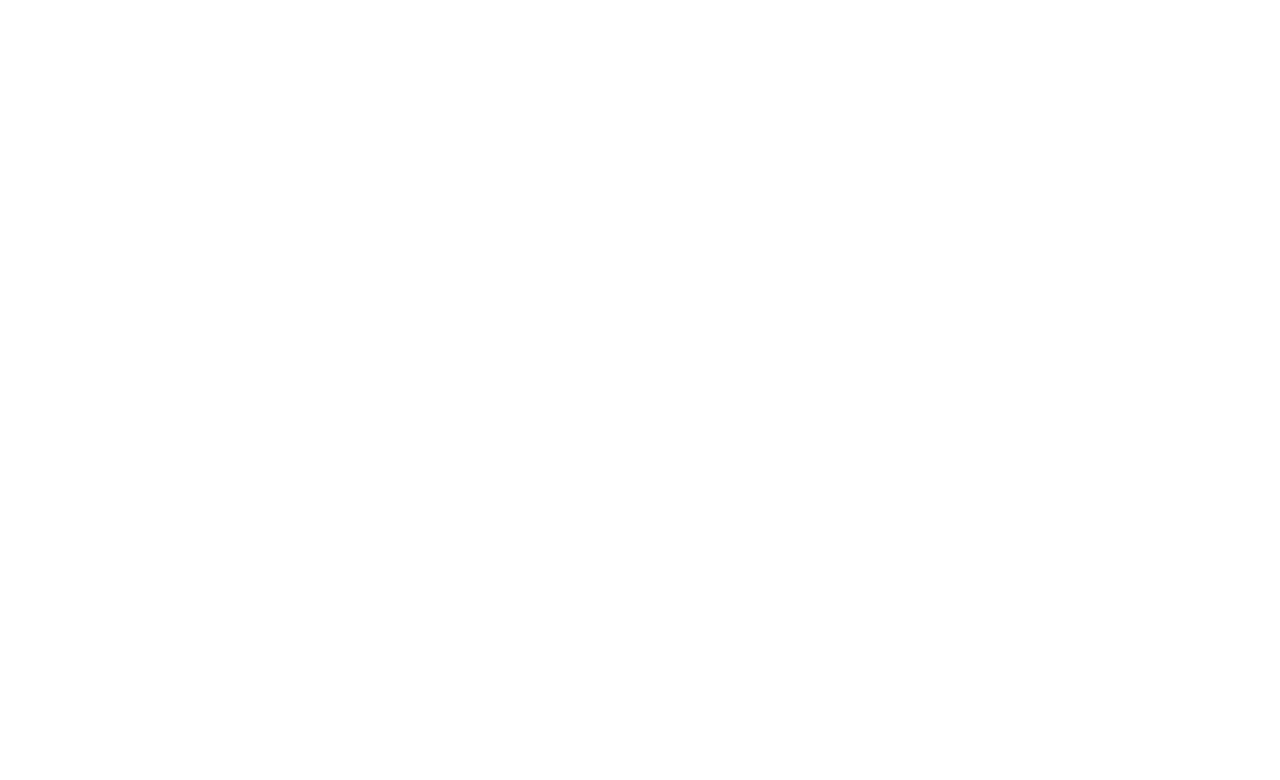
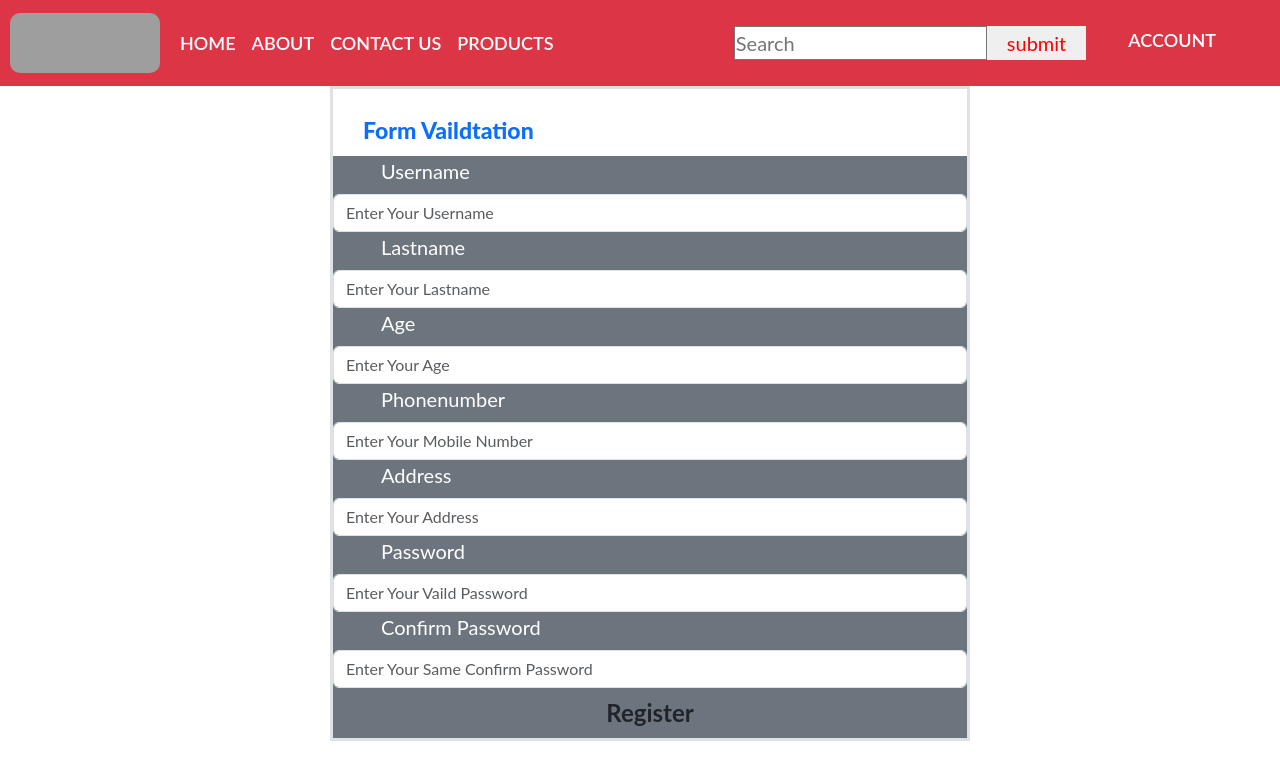
Before and after one commit to baskar7094/e-commerce, a React (Vite) app: page /register in a window 1280 px wide. Before the commit this address had no page. Shown: the top 780 px of the page. Built offline with nearby package versions, Linux system fonts and the light colour scheme; grey boxes are pictures that could not be loaded.

Commit message:
account for login register create

```diff
--- a/src/App.jsx
+++ b/src/App.jsx
@@ -6,6 +6,8 @@
 import About from './components/sub/about/about'
 import Contact from './components/sub/contact/contact'
 import Collection from './components/products/collections/collection'
+import Register from './authodcation/register'
+import Login from './authodcation/login'
 
 
  function App() {
@@ -19,6 +21,9 @@
   <Route path='about' element={<About/>}/>
   <Route path='contact' element={<Contact/>}/>
   <Route path='collections' element={<Collection/>}/>
+  <Route path='register' element={<Register/>}/>
+  <Route path='login' element={<Login/>}/>
+
 </Route>
 
   </Routes>
--- /dev/null
+++ b/src/authodcation/login.jsx
@@ -0,0 +1,20 @@
+import React, { useState } from 'react'
+
+export default function Login() {
+    const [email,setemail] = useState()
+    const [pass,setpass] = useState()
+  return (
+    <div>
+<fieldset className='border border-3 w-50 mx-auto mt-3 mt-sm-4 pt-3 pt-sm-4 '>
+    <legend>login page</legend>
+    <form action="POST" className='bg-secondary'>
+        <label htmlFor="email" className=' form-label '>emailid</label>
+        <input type="email" value={''} onchange={''} placeholder='enter your email' className=' form-control ' />
+        <label htmlFor="password" className=' form-label '>password</label>
+        <input type="password" value={''} onchange={''} placeholder='enter your email' className=' form-control ' />
+        <button type='submit' className='btn btn-secondary  text-center w-100 border  fw-bold'>submit</button>
+    </form>
+</fieldset>
+    </div>
+  )
+}
--- /dev/null
+++ b/src/authodcation/register.jsx
@@ -0,0 +1,42 @@
+import React, { useState } from 'react'
+
+export default function Login() {
+    const [name,setname] = useState('')
+    const [age,setage] = useState('')
+    const [number,setnumber] = useState('')
+    const [address,setaddress] = useState('')
+    const [pass,setpass] = useState()
+    const [confirmpass,setconfirmpass] = useState()
+    const [submit,setsubmit] = useState(true)
+
+
+
+    return (
+        <div>
+
+            <div>
+                <fieldset className='border border-3 w-50 mx-auto pt-2 pt-sm-4 '>
+                    <legend className='text-primary'>form vaildtation </legend>
+                    <form action="POST " className='bg-secondary d-flex  flex-column w-100'>
+                        <label htmlFor="name" className=' form-label ps-lg-5 '>username</label>
+                        <input type="text" value={''} placeholder='enter your username' required onChange={''} className=' form-control ' />
+                        <label htmlFor="name" className=' form-label ps-lg-5 '>lastname</label>
+                        <input type="text" value={''} placeholder='enter your lastname' required onChange={''} className=' form-control ' />
+                        <label htmlFor="name" className=' form-label ps-lg-5 '>age</label>
+                        <input type="number" value={''} placeholder='enter your age' required onChange={''} className=' form-control ' />
+                        <label htmlFor="name" className=' form-label ps-lg-5 '>phonenumber</label>
+                        <input type="number" value={''} placeholder='enter your mobile number' required onChange={''} className=' form-control ' />
+                        <label htmlFor="name" className=' form-label ps-lg-5 '>address</label>
+                        <input type="text" value={''} placeholder='enter your address' required onChange={''} className=' form-control ' />
+                        <label htmlFor="name" className=' form-label ps-lg-5 '>password</label>
+                        <input type="password" value={''} placeholder='enter your vaild password' required onChange={''} className=' form-control ' />
+                        <label htmlFor="name" className=' form-label ps-lg-5 '>confirm password</label>
+                        <input type="password" value={''} placeholder='enter your same confirm password' required onChange={''} className=' form-control ' />
+                        <button type='submit' className=' btn btn-mute text-capitalize  fw-bold fs-4 '>register</button>
+                    </form>
+                </fieldset>
+
+            </div>
+        </div>
+    )
+}
--- a/src/components/layout.jsx
+++ b/src/components/layout.jsx
@@ -25,7 +25,7 @@
               <Link to={'/collections'} className='link'>products</Link>
             </li>
         <li className='nav-item'>
-        <Link to={'/login'} className='link  pe-lg-3   d-lg-none  ' >login</Link>
+        <Link to={'./authodcation/login'} className='link  pe-lg-3   d-lg-none   ' >login</Link>
 
         </li>
           </ul>
@@ -35,7 +35,27 @@
           <button type='submit'> submit</button>
 
         </form>
-        <h5 className='link pe-lg-1   p-lg-3  d-none  d-lg-flex pe-lg-4  '>login</h5>
+        <li className='nav-item d-none d-lg-block   mx-5'>
+        <Link  className='link  pe-lg-3       ' type='button' data-bs-toggle='modal' data-bs-target='#account' >account
+            <div className='modal fade ' id='account'>
+<div className=' modal-dialog  ' >
+  <div className=' modal-content bg-primary-subtle  '>
+    <div className=' modal-body '>
+              <li className='nav-item  '>
+                <Link to={'/register'} className='nav-link text-primary  ' >register</Link>
+              </li>
+              <li className='nav-item  '>
+                <Link to={'/login'} className='nav-link text-danger'>login</Link>
+              </li>
+    </div>
+  </div>
+</div>
+
+            </div>
+
+        </Link>
+
+        </li>
       </nav>
 
       <Outlet />
--- a/src/components/products/collections/collection.jsx
+++ b/src/components/products/collections/collection.jsx
@@ -2,6 +2,9 @@
 import { Link } from 'react-router-dom'
 import './collections.css'
 const brandImg = `https://bcassetcdn.com/public/blog/wp-content/uploads/2021/11/10190851/Louis-Vuitton-1.png`
+
+
+
 
 export default function Collection() {
   return (
@@ -89,6 +92,8 @@
   discount={`  $${20}% `}
    total={15000}
    />
+   <Cards
+   img={''}/>
 
 
 </div>
@@ -122,3 +127,11 @@
         </>
     )
 }
+
+
+ export const mobiles = {
+    iphone:{
+        id:1,img:'',itemname:'iphone',price:60000,decribtion:'good camera good quilty'},
+mi:{
+}
+    }
```
